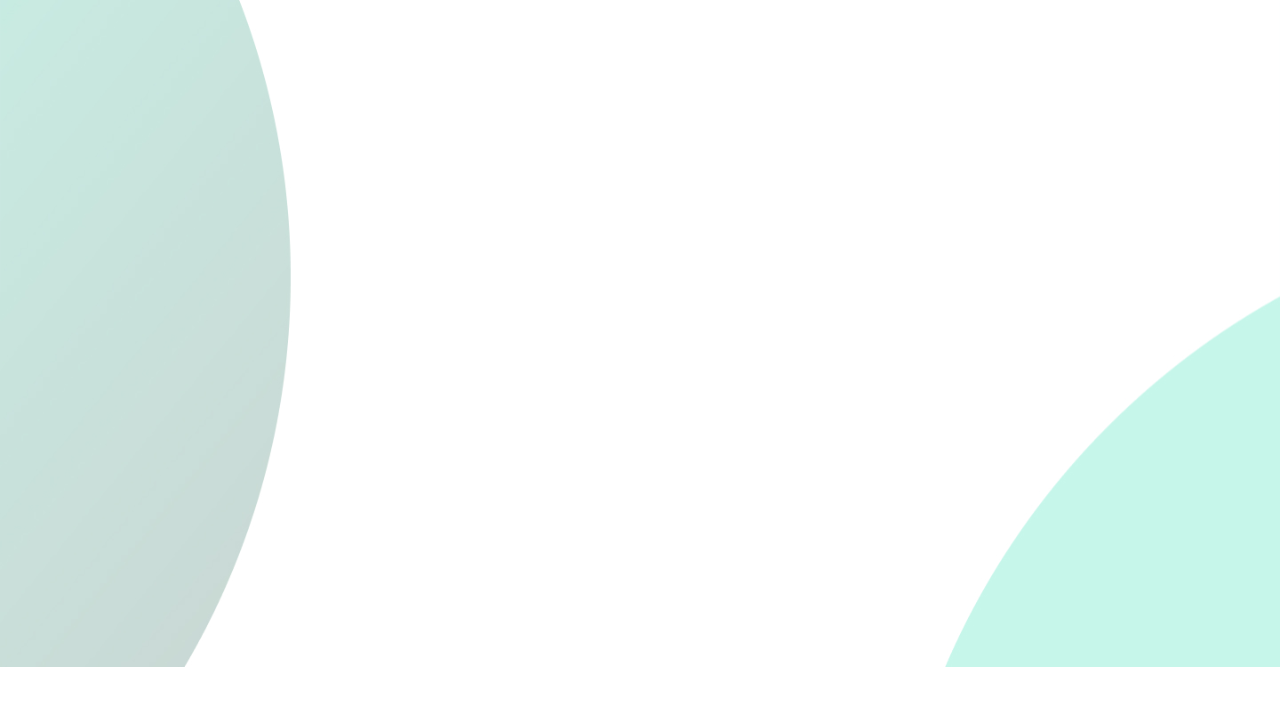
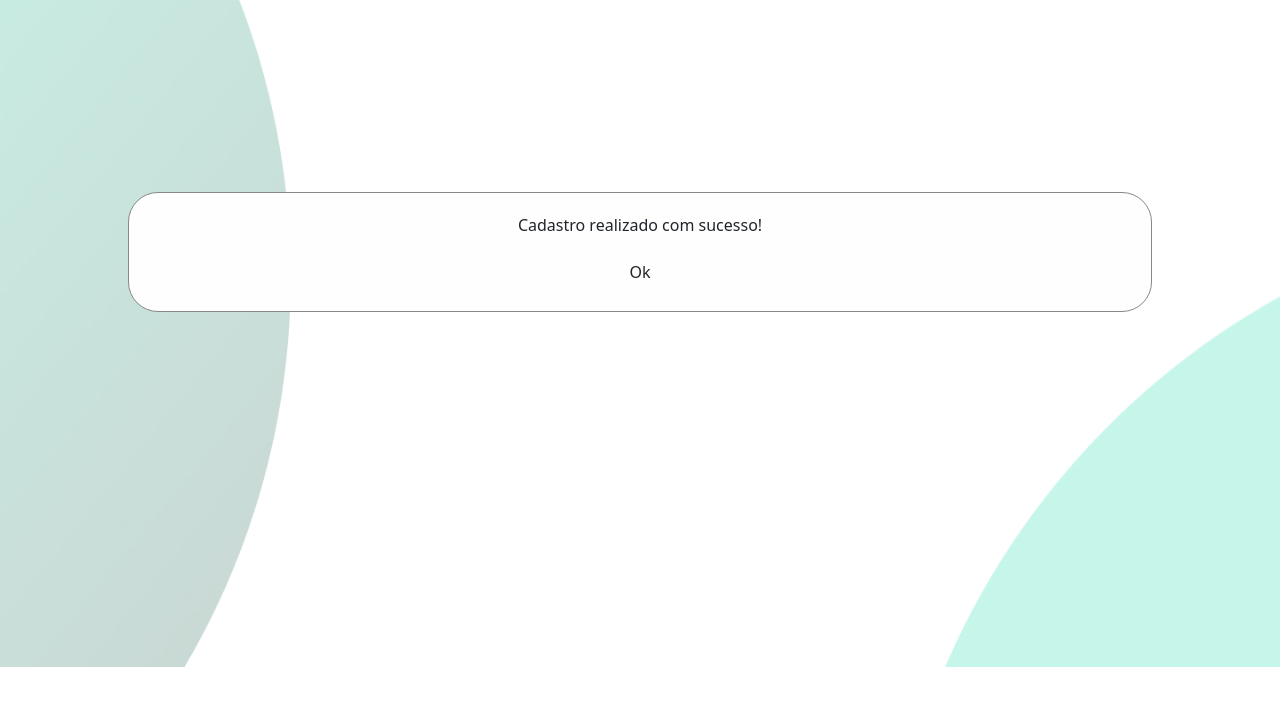
Before and after one commit to SAUDE-org/saude-web-frontend, a Nuxt app: page /mensagens/alertBox in a window 1280 px wide. Before the commit this address had no page. Shown: the top 706 px of the page. Built offline with nearby package versions, Linux system fonts and the light colour scheme.

Commit message:
fix-btn: ajusta e adiciona css e js ao botão cadastrar

```diff
--- a/pages/cadastros/cadastroPaciente.vue
+++ b/pages/cadastros/cadastroPaciente.vue
@@ -89,12 +89,26 @@
             </nav>
             -->
 
-            <!--botão cadastrar-->
+            <!--botão cadastrar
             <nav class="my-8 flex items-center justify-center">
                 <button id="btn-cadastrar" class="btn">
                     Cadastrar
                 </button>
             </nav>
+            -->
+
+
+            <!--botão cadastrar-->
+            <nav class="my-8 flex items-center justify-center">
+                <a href="/login">
+                    <button id="btn-cadastrar" class="btn">
+                        Cadastrar
+                    </button>
+                </a>
+            </nav>
+
+            <!-- Caixa de alerta personalizada -->
+            <div id="alertBox"></div>
 
 
 
@@ -103,6 +117,12 @@
     </div>
 </template>
 
+<script>
+    /**
+    @import url("~/assets/js/btn.js");
+     */
+</script>
+
 <style>
     @import url("~/assets/css/btn.css");
 </style>
--- /dev/null
+++ b/pages/mensagens/alertBox.vue
@@ -0,0 +1,14 @@
+<template>
+    <div id="alertContent">
+        <div>
+            <p>Cadastro realizado com sucesso!</p>
+        </div>
+        <div>
+            <button id="btn-ok" class="btn">Ok</button>
+        </div>
+    </div>
+</template>
+
+<style>
+    @import url("~/assets/css/alertbox.css");
+</style>
```
Also changed, not shown: assets/js/btn.js (added, +17 -0 lines).
